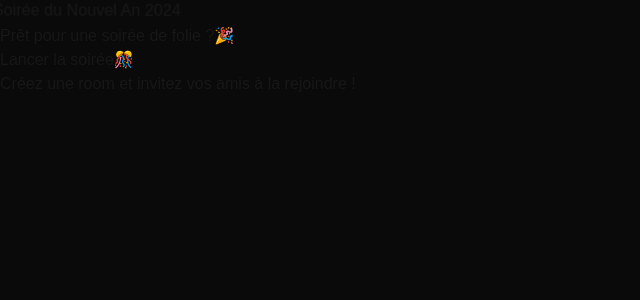
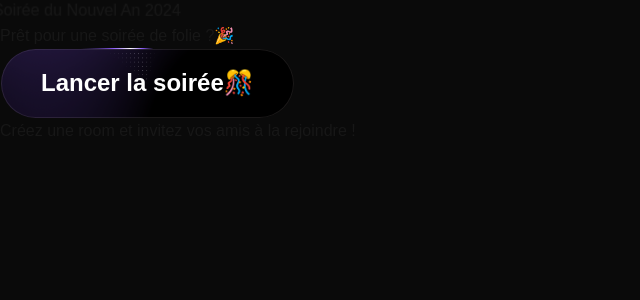
Before and after one commit to YannisFouzi/gameroom, a Next.js app: page / in a window 1280 px wide. Shown: the top 300 px of the page, without its empty margins (0-640 px from the left). Built offline with nearby package versions, Linux system fonts and the light colour scheme; no server answers.

Commit message:
Add SASS support and refactor CreateRoom component layout

```diff
--- a/package.json
+++ b/package.json
@@ -24,6 +24,7 @@
     "react-custom-roulette": "^1.4.1",
     "react-dom": "^18.2.0",
     "react-liquid-gauge": "^1.2.4",
+    "sass": "^1.83.1",
     "tailwind-merge": "^2.6.0"
   },
   "devDependencies": {
--- a/src/components/room/CreateRoom.tsx
+++ b/src/components/room/CreateRoom.tsx
@@ -1,196 +1,9 @@
 import { baseRoomService } from "@/lib/firebase/services";
 import { generateUUID } from "@/lib/utils";
+import "@/styles/components/ShinyButton.scss";
 import { AnimatePresence, motion } from "framer-motion";
 import { useRouter } from "next/navigation";
 import { useState } from "react";
-
-// Ajout des styles pour le bouton brillant
-const buttonStyles = `
-  @property --gradient-angle {
-    syntax: "<angle>";
-    initial-value: 0deg;
-    inherits: false;
-  }
-
-  @property --gradient-angle-offset {
-    syntax: "<angle>";
-    initial-value: 0deg;
-    inherits: false;
-  }
-
-  @property --gradient-percent {
-    syntax: "<percentage>";
-    initial-value: 5%;
-    inherits: false;
-  }
-
-  @property --gradient-shine {
-    syntax: "<color>";
-    initial-value: white;
-    inherits: false;
-  }
-
-  .shiny-cta {
-    --animation: gradient-angle linear infinite;
-    --duration: 3s;
-    --shadow-size: 2px;
-    isolation: isolate;
-    position: relative;
-    overflow: hidden;
-    cursor: pointer;
-    outline-offset: 4px;
-    padding: 1.25rem 2.5rem;
-    font-family: inherit;
-    font-size: 1.5rem;
-    font-weight: bold;
-    line-height: 1.2;
-    border: 1px solid transparent;
-    border-radius: 360px;
-    color: white;
-    background: linear-gradient(#000000, #000000) padding-box,
-      conic-gradient(
-        from calc(var(--gradient-angle) - var(--gradient-angle-offset)),
-        transparent,
-        #8B5CF6 var(--gradient-percent),
-        white calc(var(--gradient-percent) * 2),
-        #8B5CF6 calc(var(--gradient-percent) * 3),
-        transparent calc(var(--gradient-percent) * 4)
-      )
-      border-box;
-    box-shadow: inset 0 0 0 1px #1a1818;
-    --transition: 800ms cubic-bezier(0.25, 1, 0.5, 1);
-    transition: var(--transition);
-    transition-property: --gradient-angle-offset, --gradient-percent, --gradient-shine;
-  }
-
-  .shiny-cta::before,
-  .shiny-cta::after,
-  .shiny-cta span::before {
-    content: "";
-    pointer-events: none;
-    position: absolute;
-    inset-inline-start: 50%;
-    inset-block-start: 50%;
-    translate: -50% -50%;
-    z-index: -1;
-  }
-
-  @keyframes gradient-angle {
-    to {
-      --gradient-angle: 360deg;
-    }
-  }
-
-  @keyframes shimmer {
-    to {
-      rotate: 360deg;
-    }
-  }
-
-  @keyframes breathe {
-    from, to {
-      scale: 1;
-    }
-    50% {
-      scale: 1.2;
-    }
-  }
-
-  /* Animation des points */
-  .shiny-cta::before {
-    --size: calc(100% - var(--shadow-size) * 3);
-    --position: 2px;
-    --space: calc(var(--position) * 2);
-    width: var(--size);
-    height: var(--size);
-    background: radial-gradient(
-      circle at var(--position) var(--position),
-      white calc(var(--position) / 4),
-      transparent 0
-    ) padding-box;
-    background-size: var(--space) var(--space);
-    background-repeat: space;
-    mask-image: conic-gradient(
-      from calc(var(--gradient-angle) + 45deg),
-      black,
-      transparent 10% 90%,
-      black
-    );
-    border-radius: inherit;
-    opacity: 0.4;
-    z-index: -1;
-  }
-
-  /* Animation de brillance intérieure */
-  .shiny-cta::after {
-    --animation: shimmer linear infinite;
-    width: 100%;
-    aspect-ratio: 1;
-    background: linear-gradient(
-      -50deg,
-      transparent,
-      #8B5CF6,
-      transparent
-    );
-    mask-image: radial-gradient(circle at bottom, transparent 40%, black);
-    opacity: 0.6;
-  }
-
-  /* Animation au survol */
-  .shiny-cta:hover {
-    --gradient-percent: 20%;
-    --gradient-angle-offset: 95deg;
-    --gradient-shine: #9333EA;
-  }
-
-  /* Application des animations */
-  .shiny-cta,
-  .shiny-cta::before,
-  .shiny-cta::after {
-    animation: var(--animation) var(--duration),
-      var(--animation) calc(var(--duration) / 0.4) reverse paused;
-    animation-composition: add;
-  }
-
-  .shiny-cta:hover,
-  .shiny-cta:hover::before,
-  .shiny-cta:hover::after {
-    animation-play-state: running;
-  }
-
-  /* État désactivé */
-  .shiny-cta:disabled {
-    opacity: 0.5;
-    cursor: not-allowed;
-    animation: none;
-  }
-  .shiny-cta:disabled::before,
-  .shiny-cta:disabled::after {
-    animation: none;
-  }
-
-  /* Animation de l'effet de brillance */
-  .shiny-cta span::before {
-    --size: calc(100% + 1rem);
-    width: var(--size);
-    height: var(--size);
-    box-shadow: inset 0 -1ex 2rem 4px #8B5CF6;
-    opacity: 0;
-    transition: opacity var(--transition);
-    animation: calc(var(--duration) * 1.5) breathe linear infinite;
-  }
-
-  /* Amélioration de l'effet au survol */
-  .shiny-cta:is(:hover, :focus-visible) {
-    --gradient-percent: 20%;
-    --gradient-angle-offset: 95deg;
-    --gradient-shine: #9333EA;
-  }
-
-  .shiny-cta:is(:hover, :focus-visible) span::before {
-    opacity: 1;
-  }
-`;
 
 export default function CreateRoom() {
   const router = useRouter();
@@ -211,8 +24,6 @@ export default function CreateRoom() {
   };
 
   return (
-    <>
-      <style jsx>{buttonStyles}</style>
     <div className="min-h-screen flex items-center justify-center p-6">
       <motion.div
         initial={{ scale: 0.8, opacity: 0 }}
@@ -308,6 +119,5 @@ export default function CreateRoom() {
         </motion.div>
       </motion.div>
     </div>
-    </>
   );
 }
--- /dev/null
+++ b/src/styles/components/ShinyButton.scss
@@ -0,0 +1,176 @@
+@property --gradient-angle {
+  syntax: "<angle>";
+  initial-value: 0deg;
+  inherits: false;
+}
+
+@property --gradient-angle-offset {
+  syntax: "<angle>";
+  initial-value: 0deg;
+  inherits: false;
+}
+
+@property --gradient-percent {
+  syntax: "<percentage>";
+  initial-value: 5%;
+  inherits: false;
+}
+
+@property --gradient-shine {
+  syntax: "<color>";
+  initial-value: white;
+  inherits: false;
+}
+
+.shiny-cta {
+  --animation: gradient-angle linear infinite;
+  --duration: 3s;
+  --shadow-size: 2px;
+  isolation: isolate;
+  position: relative;
+  overflow: hidden;
+  cursor: pointer;
+  outline-offset: 4px;
+  padding: 1.25rem 2.5rem;
+  font-family: inherit;
+  font-size: 1.5rem;
+  font-weight: bold;
+  line-height: 1.2;
+  border: 1px solid transparent;
+  border-radius: 360px;
+  color: white;
+  background: linear-gradient(#000000, #000000) padding-box,
+    conic-gradient(
+        from calc(var(--gradient-angle) - var(--gradient-angle-offset)),
+        transparent,
+        #8b5cf6 var(--gradient-percent),
+        white calc(var(--gradient-percent) * 2),
+        #8b5cf6 calc(var(--gradient-percent) * 3),
+        transparent calc(var(--gradient-percent) * 4)
+      )
+      border-box;
+  box-shadow: inset 0 0 0 1px #1a1818;
+  --transition: 800ms cubic-bezier(0.25, 1, 0.5, 1);
+  transition: var(--transition);
+  transition-property: --gradient-angle-offset, --gradient-percent,
+    --gradient-shine;
+
+  &::before,
+  &::after,
+  span::before {
+    content: "";
+    pointer-events: none;
+    position: absolute;
+    inset-inline-start: 50%;
+    inset-block-start: 50%;
+    translate: -50% -50%;
+    z-index: -1;
+  }
+
+  &::before {
+    --size: calc(100% - var(--shadow-size) * 3);
+    --position: 2px;
+    --space: calc(var(--position) * 2);
+    width: var(--size);
+    height: var(--size);
+    background: radial-gradient(
+        circle at var(--position) var(--position),
+        white calc(var(--position) / 4),
+        transparent 0
+      )
+      padding-box;
+    background-size: var(--space) var(--space);
+    background-repeat: space;
+    mask-image: conic-gradient(
+      from calc(var(--gradient-angle) + 45deg),
+      black,
+      transparent 10% 90%,
+      black
+    );
+    border-radius: inherit;
+    opacity: 0.4;
+    z-index: -1;
+  }
+
+  &::after {
+    --animation: shimmer linear infinite;
+    width: 100%;
+    aspect-ratio: 1;
+    background: linear-gradient(-50deg, transparent, #8b5cf6, transparent);
+    mask-image: radial-gradient(circle at bottom, transparent 40%, black);
+    opacity: 0.6;
+  }
+
+  &:hover {
+    --gradient-percent: 20%;
+    --gradient-angle-offset: 95deg;
+    --gradient-shine: #9333ea;
+  }
+
+  &,
+  &::before,
+  &::after {
+    animation: var(--animation) var(--duration),
+      var(--animation) calc(var(--duration) / 0.4) reverse paused;
+    animation-composition: add;
+  }
+
+  &:hover,
+  &:hover::before,
+  &:hover::after {
+    animation-play-state: running;
+  }
+
+  &:disabled {
+    opacity: 0.5;
+    cursor: not-allowed;
+    animation: none;
+
+    &::before,
+    &::after {
+      animation: none;
+    }
+  }
+
+  span::before {
+    --size: calc(100% + 1rem);
+    width: var(--size);
+    height: var(--size);
+    box-shadow: inset 0 -1ex 2rem 4px #8b5cf6;
+    opacity: 0;
+    transition: opacity var(--transition);
+    animation: calc(var(--duration) * 1.5) breathe linear infinite;
+  }
+
+  &:is(:hover, :focus-visible) {
+    --gradient-percent: 20%;
+    --gradient-angle-offset: 95deg;
+    --gradient-shine: #9333ea;
+
+    span::before {
+      opacity: 1;
+    }
+  }
+}
+
+@keyframes gradient-angle {
+  to {
+    --gradient-angle: 360deg;
+  }
+}
+
+@keyframes shimmer {
+  to {
+    rotate: 360deg;
+  }
+}
+
+@keyframes breathe {
+  from,
+  to {
+    scale: 1;
+  }
+  50% {
+    scale: 1.2;
+  }
+}
```
Also changed, not shown: 1 other file (tests, documents, lock files or other folders). Lines whose indentation alone changed are shown as unchanged.
